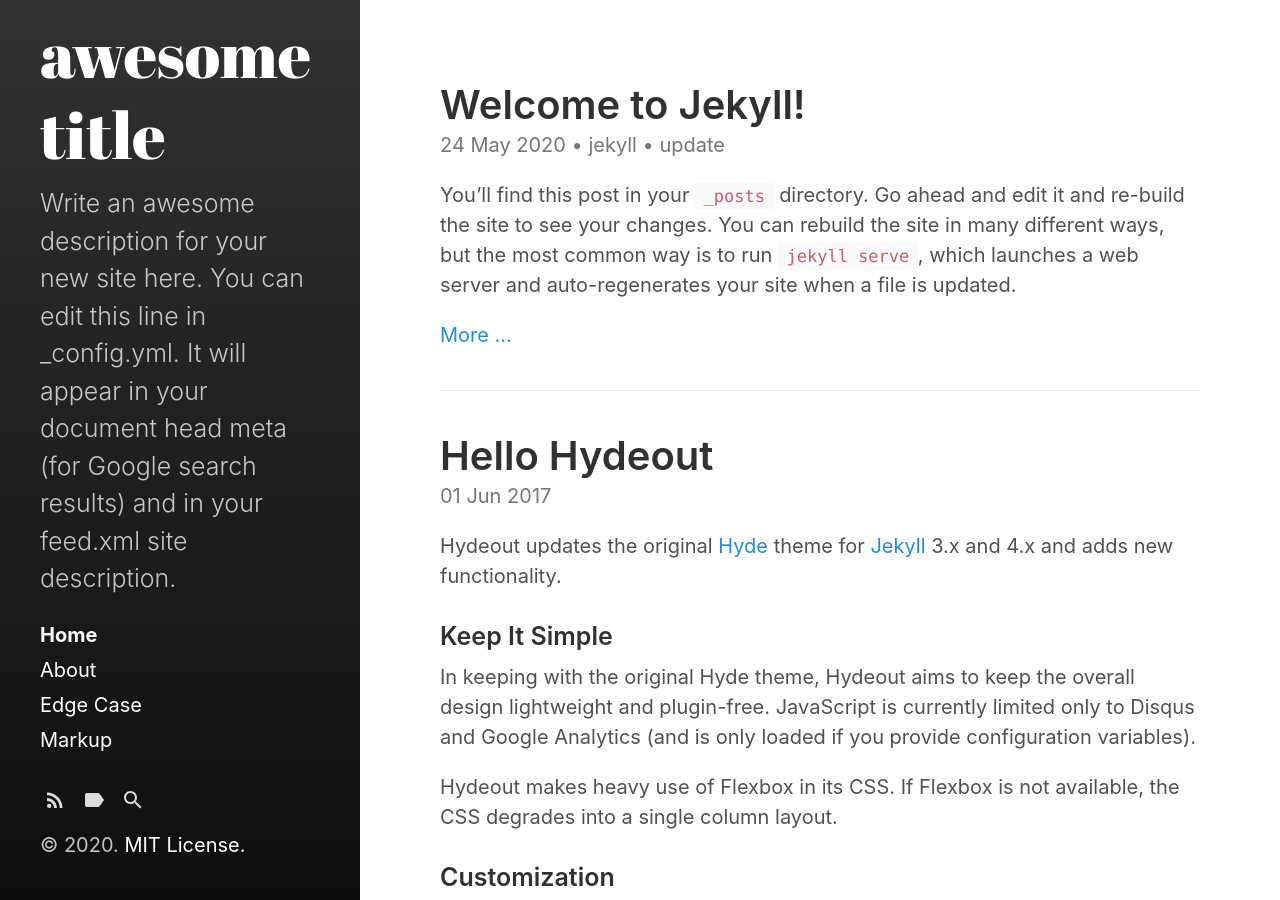
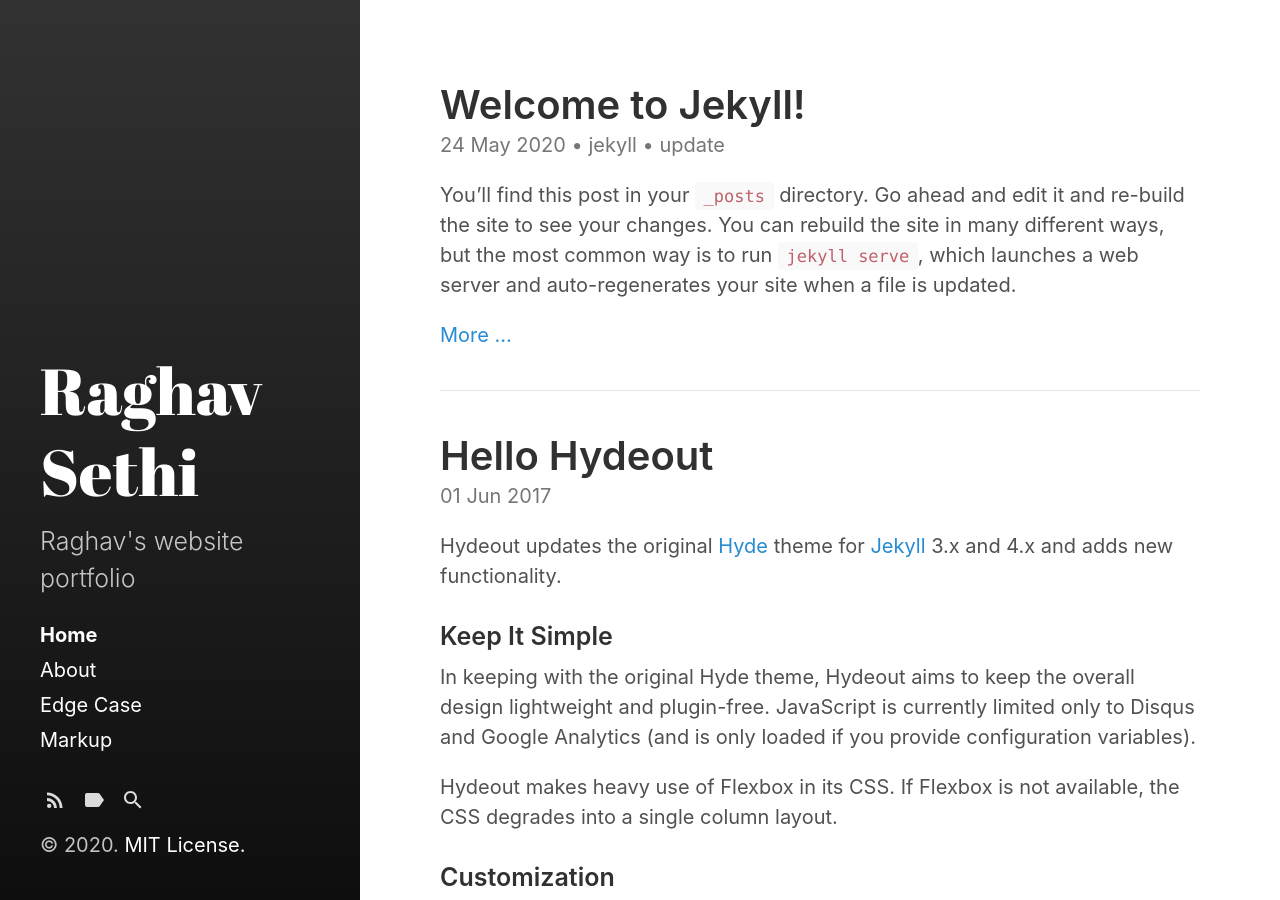
Before and after one commit to rgvxsthi/rgvxsthi.github.io, a Jekyll site: the page built from index.html, in a window 1280 px wide and 900 px high. Built offline with Jekyll 4.4.1, drawn with Linux system fonts in a browser that asks for light colours; the list of posts is cut into pages by our own code.

Commit message:
update _config
title + email

```diff
--- a/_config.yml
+++ b/_config.yml
@@ -18,16 +18,13 @@
 # You can create any custom variable you would like, and they will be accessible
 # in the templates via {{ site.myvariable }}.
 
-title: Your awesome title
-email: your-email@example.com
+title: Raghav Sethi
+email: raghavsethi@yandex.com
 description: >- # this means to ignore newlines until "baseurl:"
-  Write an awesome description for your new site here. You can edit this
-  line in _config.yml. It will appear in your document head meta (for
-  Google search results) and in your feed.xml site description.
+ Raghav's website portfolio
 baseurl: "rgvxsthi.github.io" # the subpath of your site, e.g. /blog
 url: "" # the base hostname & protocol for your site, e.g. http://example.com
-twitter_username: jekyllrb
-github_username:  jekyll
+github_username:  rgvxsthi
 
 # Build settings
 theme: minima
```
